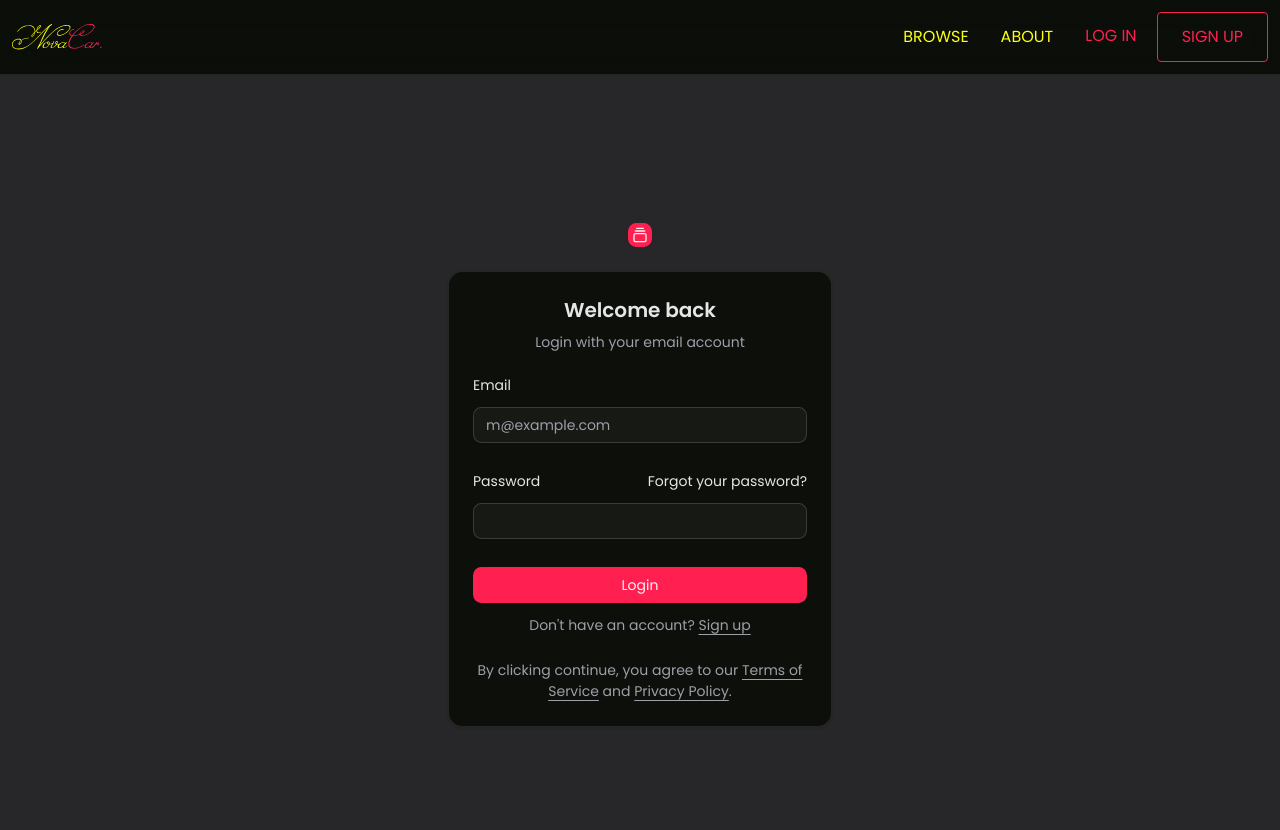
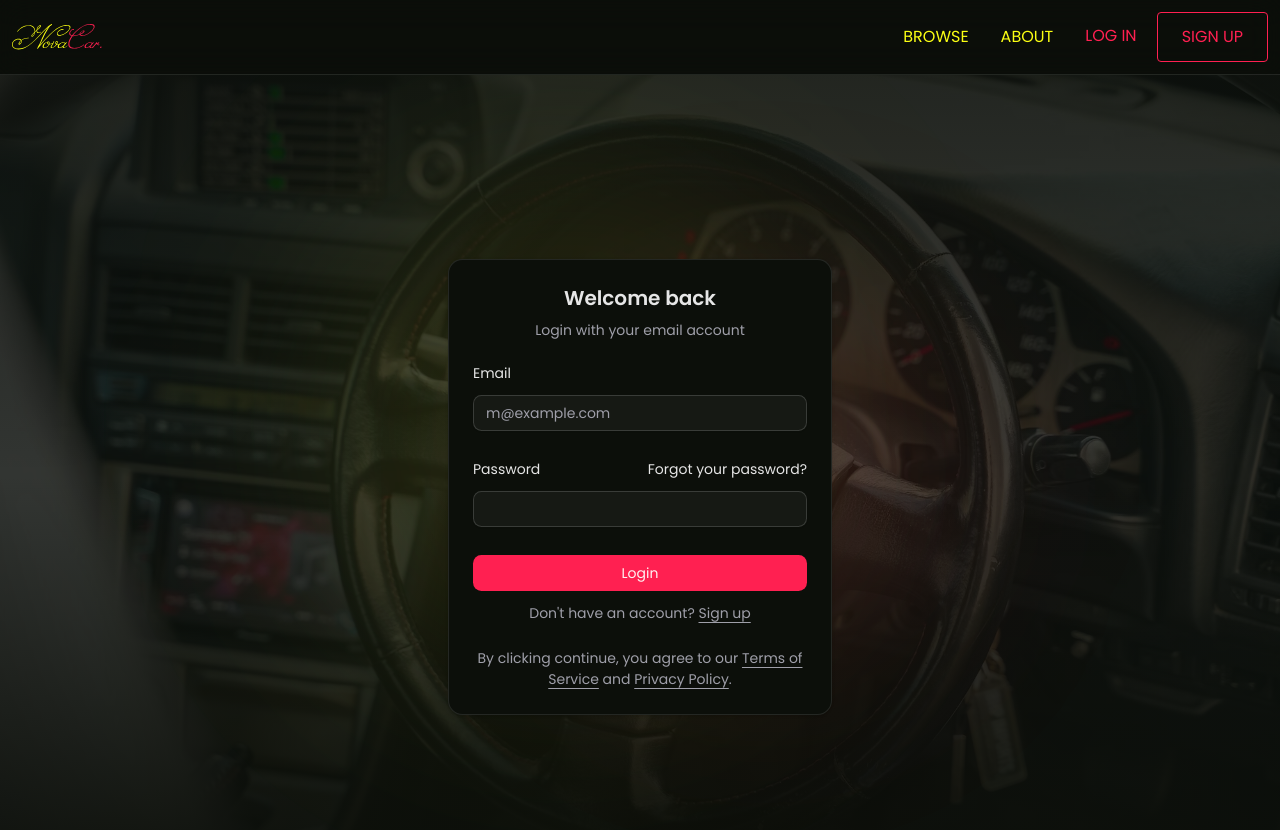
Before and after one commit to JLSed/novacar, a Next.js app: page /login in a window 1280 px wide. Shown: the top 830 px of the page. Built offline with nearby package versions, Linux system fonts and the light colour scheme; a web font is replaced by a local one.

Commit message:
added background image to login page

```diff
--- a/app/(landing)/login/page.tsx
+++ b/app/(landing)/login/page.tsx
@@ -1,16 +1,35 @@
 import { GalleryVerticalEnd } from "lucide-react";
+import Image from "next/image";
 
 import { LoginForm } from "@/components/login-form";
 
 export default function LoginPage() {
   return (
-    <div className="bg-muted flex min-h-svh flex-col items-center justify-center gap-6 p-6 md:p-10">
-      <div className="flex w-full max-w-sm flex-col gap-6">
-        <a href="#" className="flex items-center gap-2 self-center font-medium">
-          <div className="bg-primary text-primary-foreground flex size-6 items-center justify-center rounded-md">
-            <GalleryVerticalEnd className="size-4" />
-          </div>
-        </a>
+    <div className="relative flex min-h-svh flex-col items-center justify-center gap-6 p-6 md:p-10 overflow-hidden">
+      {/* Background Image */}
+      <div className="absolute inset-0 -z-10">
+        <Image
+          src="/login_background.avif"
+          alt="Background"
+          fill
+          className="object-cover"
+          priority
+        />
+        {/* Dark overlay */}
+        <div className="absolute inset-0 bg-background/80"></div>
+        {/* Gradient overlay */}
+        <div className="absolute inset-0 bg-gradient-to-b from-background/50 via-transparent to-background/90"></div>
+      </div>
+
+      {/* Glowing effects */}
+      <div className="absolute top-1/4 right-1/4 w-[400px] h-[400px] bg-primary/10 rounded-full blur-[100px] pointer-events-none"></div>
+      <div className="absolute bottom-1/4 left-1/4 w-[500px] h-[500px] bg-accent2/10 rounded-full blur-[120px] pointer-events-none"></div>
+
+      <div className="flex w-full max-w-sm flex-col gap-6 relative z-10">
+        <a
+          href="#"
+          className="flex items-center gap-2 self-center font-medium"
+        ></a>
         <LoginForm />
       </div>
     </div>
```
Also changed, not shown: public/login_background.avif (added).
